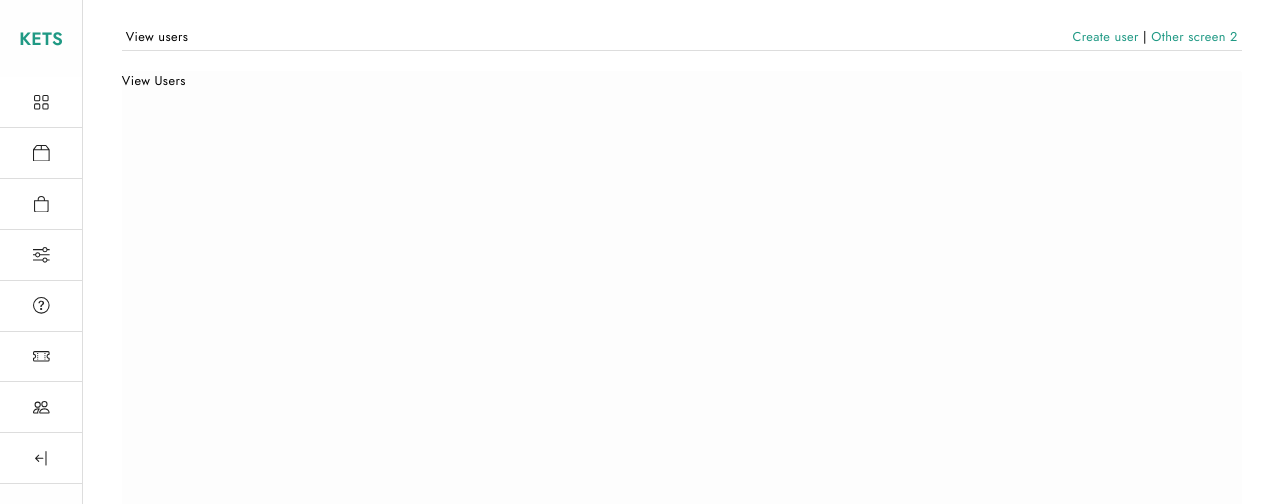
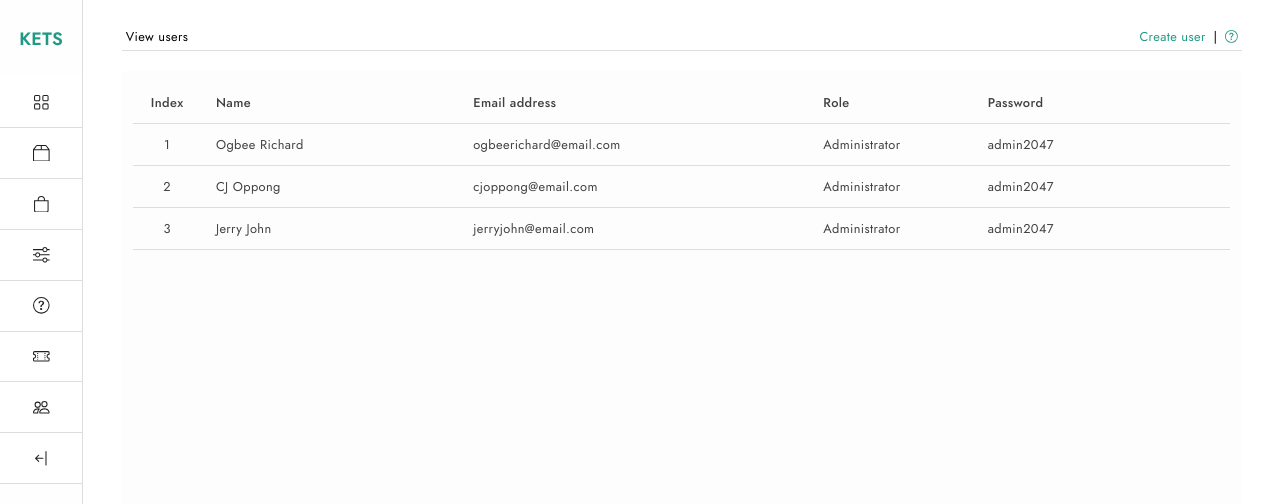
Before and after one commit to fiademm/household-inventory-app, a React (Create React App) app: page /Users in a window 1280 px wide. Shown: the top 504 px of the page. Built offline with nearby package versions, Linux system fonts and the light colour scheme.

Commit message:
Update styles and components

```diff
--- a/src/app/other/components/Header.js
+++ b/src/app/other/components/Header.js
@@ -1,6 +1,7 @@
 import React from "react";
 import "../styles/Styles.css";
 import { Link } from 'react-router-dom';
+import { BsQuestionCircle } from "react-icons/bs";
 
 const Header = ({ title, route1, toggle }) => {
   return (
@@ -10,7 +11,7 @@ const Header = ({ title, route1, toggle }) => {
         <span>
           <Link to={''} onClick={toggle} className="colored-page-link">{route1}</Link>
           <span> | </span>
-          <Link to={''} className="colored-page-link">Other screen 2</Link>
+          <Link to={''} className="colored-page-link"><BsQuestionCircle /></Link>
         </span>
       </div>
     </>
--- a/src/app/other/components/Users.js
+++ b/src/app/other/components/Users.js
@@ -3,7 +3,7 @@ import Header from '../components/Header';
 import { ToastContainer, toast } from 'react-toastify';
 import 'react-toastify/dist/ReactToastify.css';
 import { BsEye, BsEyeSlash } from 'react-icons/bs';
-import ReactModal from 'react-modal';
+import { UsersCardList } from './CardsList';
 
 const ViewUsers = () => {
     const [showViewUser, setShowViewUser] = useState(true);
@@ -12,6 +12,30 @@ const ViewUsers = () => {
         setShowViewUser(!showViewUser);
     };
 
+    const users = [
+        {
+            id: 1,
+            name: 'Ogbee Richard',
+            email: 'ogbeerichard@email.com',
+            role: 'Administrator',
+            password: 'admin2047'
+        },
+        {
+            id: 2,
+            name: 'CJ Oppong',
+            email: 'cjoppong@email.com',
+            role: 'Administrator',
+            password: 'admin2047'
+        },
+        {
+            id: 3,
+            name: 'Jerry John',
+            email: 'jerryjohn@email.com',
+            role: 'Administrator',
+            password: 'admin2047'
+        },
+    ];
+
     return (
         <>
             {showViewUser ? (
@@ -19,7 +43,9 @@ const ViewUsers = () => {
                     <Header title='View users' route1='Create user' toggle={handleScreenToggle} />
 
                     <section className="content">
-                        View Users
+                        <div className="view-container">
+                            <UsersCardList users={users} />
+                        </div>
                     </section>
                 </section>
             ) : (
@@ -78,16 +104,6 @@ const CreateUser = () => {
         }
     }
 
-    const [modalIsOpen, setModalIsOpen] = useState(false);
-
-    function openDialog() {
-        setModalIsOpen(true);
-    }
-
-    function closeDialog() {
-        setModalIsOpen(false);
-    }
-
     return (
         <>
             {showViewUser ? (
@@ -112,7 +128,7 @@ const CreateUser = () => {
                                     <input type="text" className="input-element-2" value={role} onChange={(event) => setRole(event.target.value)} />
                                 </span>
                                 <span className="form-elements-2">
-                                    <label htmlFor="" className="input-label-2">Role:</label>
+                                    <label htmlFor="" className="input-label-2">Password:</label>
                                     <span className="password-input">
                                         <input required className="input-element" type={showPassword ? 'text' : 'password'} value={password} onChange={(event) => setPassword(event.target.value)} />
                                         {showPassword ? (<BsEyeSlash className="password-icon" onClick={handleShowPassword} />) : (<BsEye className="password-icon" onClick={handleShowPassword} />)}
@@ -120,38 +136,7 @@ const CreateUser = () => {
                                 </span>
                             </span>
                             <button className="login-button" onClick={handleSave}>Add record</button>
-                            <button className="login-button" onClick={openDialog}>Open modal</button>
                         </span>
-                        <ReactModal
-                            closeTimeoutMS={500}
-                            isOpen={modalIsOpen}
-                            onRequestClose={closeDialog}
-                        >
-                            <span className="form-container-2">
-                                <span className="form-inputs-container-2">
-                                    <span className="form-elements-2">
-                                        <label htmlFor="" className="input-label-2">Name:</label>
-                                        <input type="text" className="input-element-2" value={name} onChange={(event) => setName(event.target.value)} />
-                                    </span>
-                                    <span className="form-elements-2">
-                                        <label htmlFor="" className="input-label-2">Email address:</label>
-                                        <input type="email" className="input-element-2" value={email} onChange={(event) => setEmail(event.target.value)} />
-                                    </span>
-                                    <span className="form-elements-2">
-                                        <label htmlFor="" className="input-label-2">Role:</label>
-                                        <input type="text" className="input-element-2" value={role} onChange={(event) => setRole(event.target.value)} />
-                                    </span>
-                                    <span className="form-elements-2">
-                                        <label htmlFor="" className="input-label-2">Role:</label>
-                                        <span className="password-input">
-                                            <input required className="input-element" type={showPassword ? 'text' : 'password'} value={password} onChange={(event) => setPassword(event.target.value)} />
-                                            {showPassword ? (<BsEyeSlash className="password-icon" onClick={handleShowPassword} />) : (<BsEye className="password-icon" onClick={handleShowPassword} />)}
-                                        </span>
-                                    </span>
-                                </span>
-                                <button className="login-button" onClick={handleSave}>Add record</button>
-                            </span>
-                        </ReactModal>
                     </section>
                     <ToastContainer />
                 </section>
--- a/src/app/other/styles/Styles.css
+++ b/src/app/other/styles/Styles.css
@@ -106,6 +106,12 @@ a {
     width: 100%;
 }
 
+.header-container > span {
+    display: flex;
+    align-items: center;
+    gap: .6vw;
+}
+
 /* Main Component Container */
 .main-component-container {
     display: flex;
@@ -131,6 +137,8 @@ a {
 }
 
 .colored-page-link {
+    display: flex;
+    align-items: center;
     color: #1f9984;
 }
 
```
